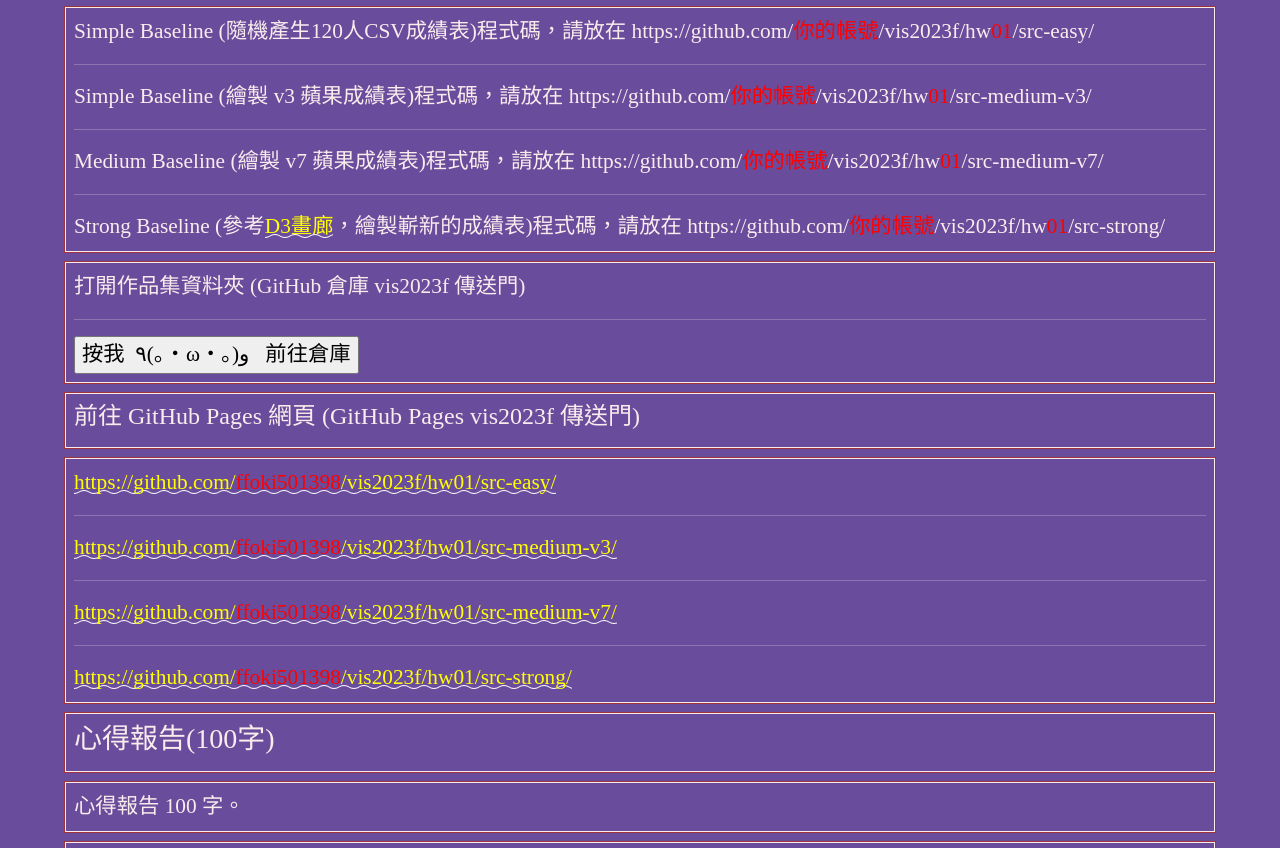
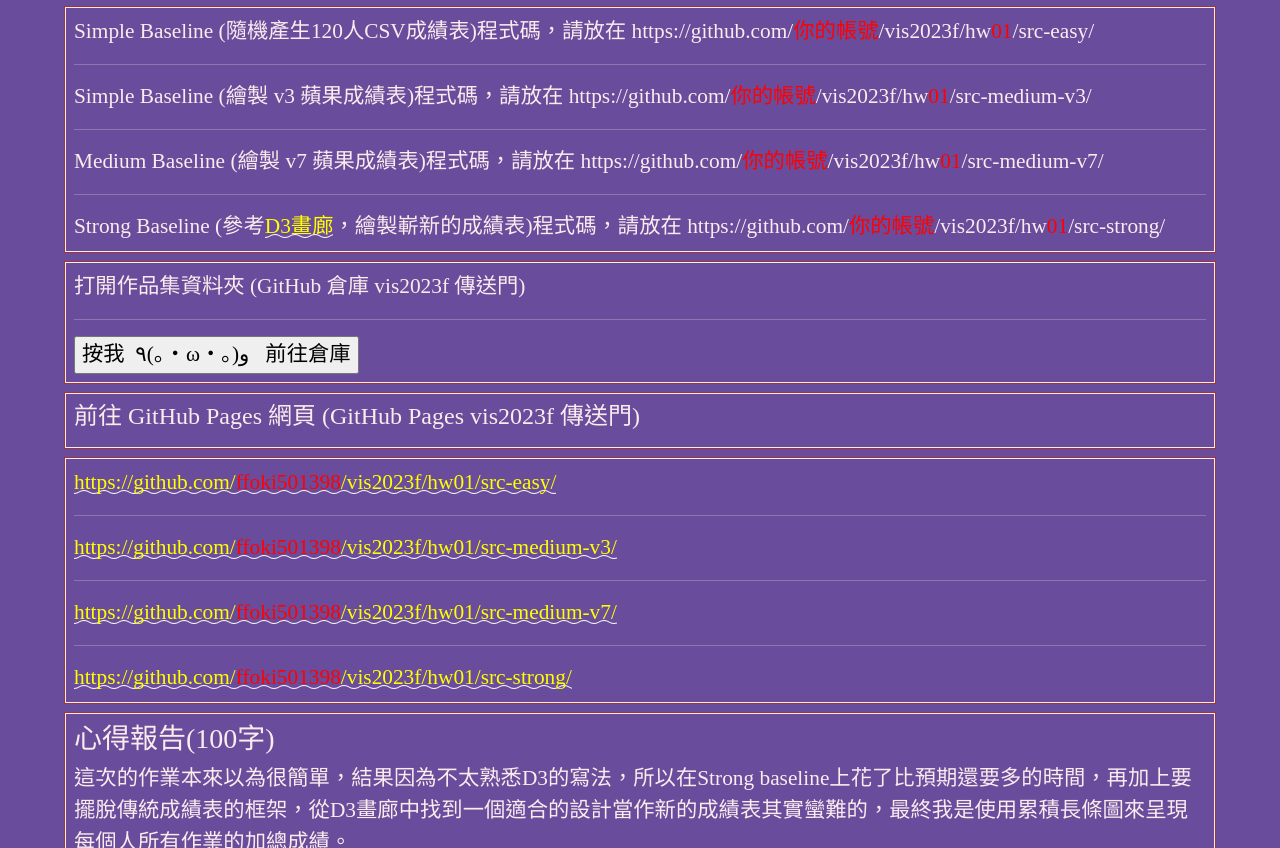
Before and after one commit to ffoki501398/vis2023f, a plain HTML site: page hw01/index.html in a window 1280 px wide. Shown: the part 86-934 px from the top of the page. Drawn offline with nearby package versions, Linux system fonts and the light colour scheme; a web font is replaced by a local one.

Commit message:
Add files via upload

```diff
--- a/hw01/index.html
+++ b/hw01/index.html
@@ -228,6 +228,7 @@
   <div class="row hw12">
     <div class="col-md-12 twenty">
       <h3>心得報告(100字)</h3>
+      這次的作業本來以為很簡單，結果因為不太熟悉D3的寫法，所以在Strong baseline上花了比預期還要多的時間，再加上要擺脫傳統成績表的框架，從D3畫廊中找到一個適合的設計當作新的成績表其實蠻難的，最終我是使用累積長條圖來呈現每個人所有作業的加總成績。
     </div>
   </div>
 
```
